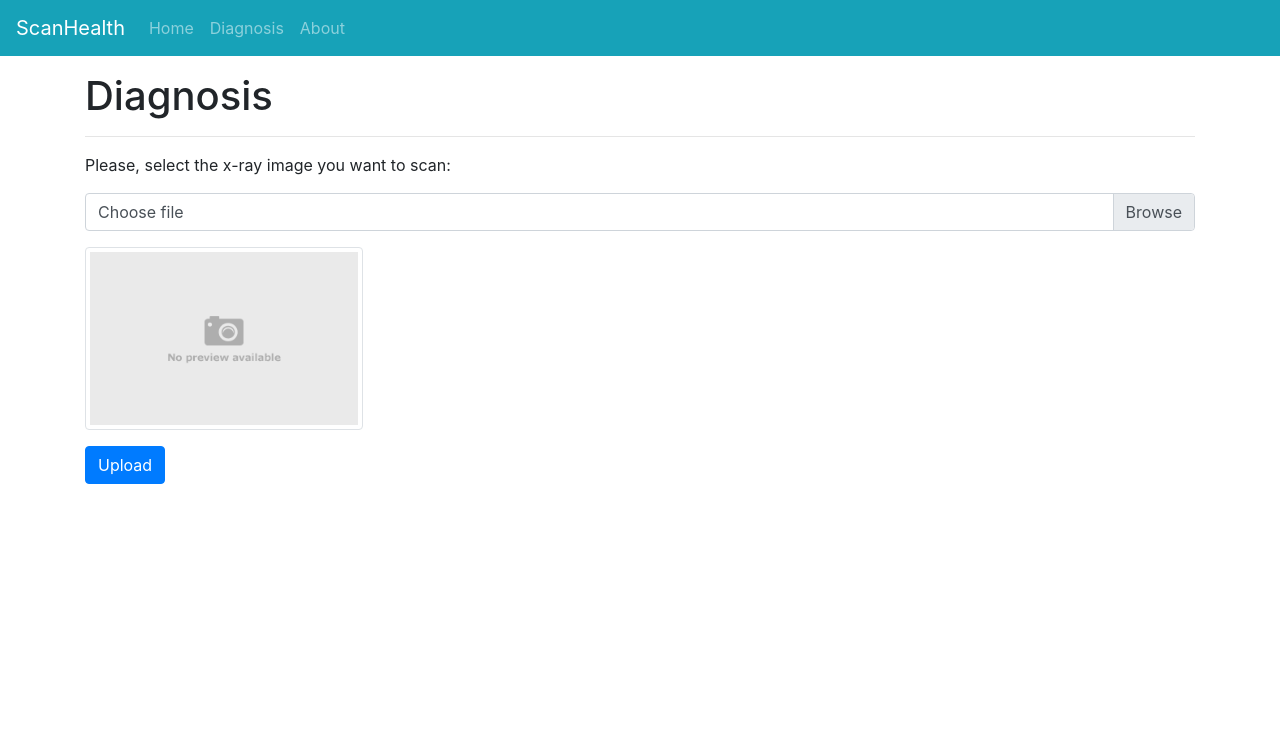
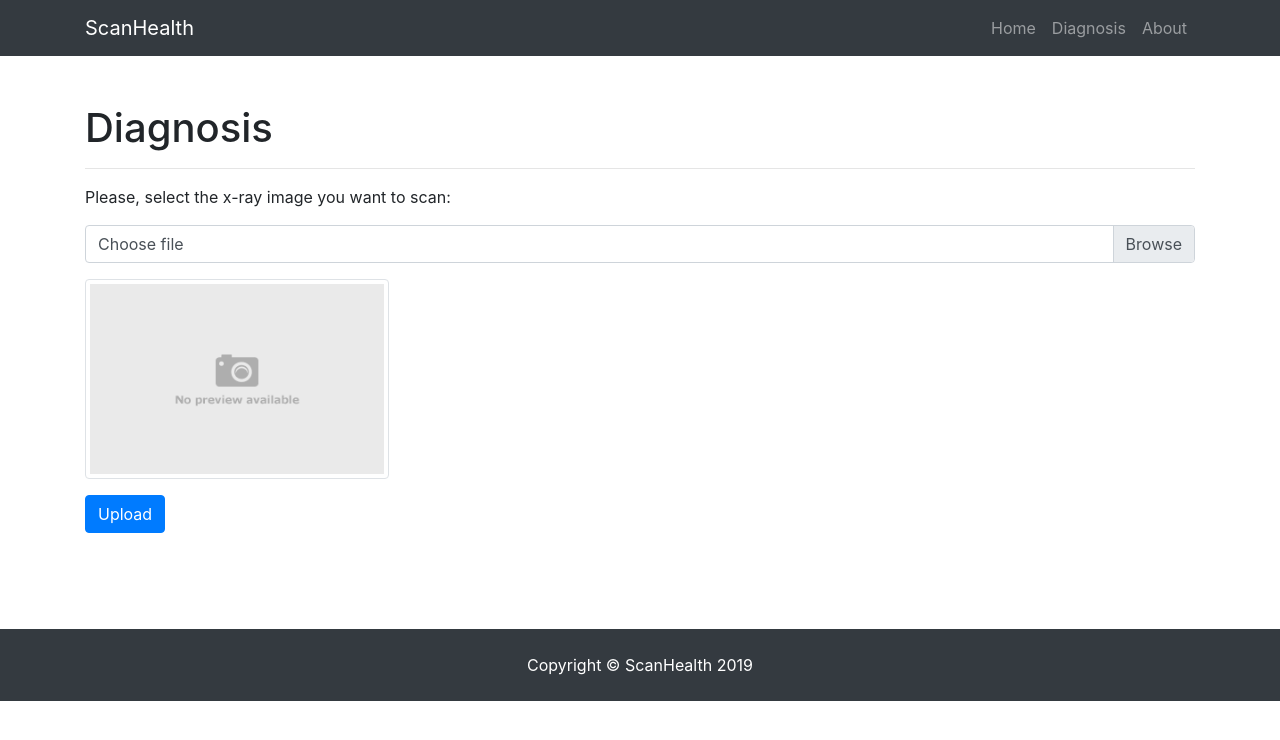
Before and after one commit to jvcm/scan-health, a Flask app: page /diagnosis in a window 1280 px wide. Shown: the top 740 px of the page. Run offline with Flask 2, Linux system fonts and the light colour scheme; some libraries are stand-ins or nearby versions.

Commit message:
final design adjustments

```diff
--- a/run.py
+++ b/run.py
@@ -24,58 +24,8 @@ def index():
     return render_template('index.html')
 
 @app.route('/about')
-def jinja():
-    # Strings
-    my_name = "Julian"
-
-    # Integers
-    my_age = 30
-
-    # Lists
-    langs = ["Python", "JavaScript", "Bash", "Ruby", "C", "Rust"]
-
-    # Dictionaries
-    friends = {
-        "Tony": 43,
-        "Cody": 28,
-        "Amy": 26,
-        "Clarissa": 23,
-        "Wendell": 39
-    }
-
-    # Tuples
-    colors = ("Red", "Blue")
-
-    # Booleans
-    cool = True
-
-    # Classes
-    class GitRemote:
-        def __init__(self, name, description, domain):
-            self.name = name
-            self.description = description
-            self.domain = domain
-
-        def clone(self, repo=''):
-            return f"Cloning into {repo}"
-
-    my_html = '<h1>This is some HTML</h1>'
-
-    my_remote = GitRemote(
-        name="Learning Flask",
-        description="Learn the Flask web framework for Python",
-        domain="https://github.com/Julian-Nash/learning-flask.git"
-    )
-
-    # Functions
-    def repeat(x, qty=1):
-        return x * qty
-
-    return render_template(
-        "about.html", my_name=my_name, my_age=my_age, langs=langs,
-        friends=friends, colors=colors, cool=cool, GitRemote=GitRemote,
-        my_remote=my_remote, repeat=repeat, my_html=my_html
-    )
+def about():
+    return render_template("about.html")
 
 @app.route('/diagnosis', methods = ['POST', 'GET'])
 def upload_image():
--- a/static/css/style.css
+++ /dev/null
@@ -1,32 +0,0 @@
-body {
-    background-color: #ffc1c1;
-}
-
-.btn-file {
-    position: relative;
-    overflow: hidden;
-}
-.btn-file input[type=file] {
-    position: absolute;
-    top: 0;
-    right: 0;
-    min-width: 100%;
-    min-height: 100%;
-    font-size: 100px;
-    text-align: right;
-    filter: alpha(opacity=0);
-    opacity: 0;
-    outline: none;
-    background: white;
-    cursor: inherit;
-    display: block;
-}
-
-#img-upload{
-    width: 100%;
-}
-
-img {
-    max-height: auto;
-    width: 50%;
-  }
--- a/static/js/app.js
+++ /dev/null
@@ -1 +0,0 @@
-console.log("Hello from console");
--- a/templates/diagnosis.html
+++ b/templates/diagnosis.html
@@ -1,9 +1,8 @@
 {% extends "public_template.html" %}
 
-{% block title %}Diagnosis{% endblock %}
-
 {% block main %}
-
+<br>
+<br>
 <div class="container">
     <div class="row">
         <div class="col">
@@ -25,8 +24,8 @@
 
             <!-- <div class="w-25 p-3"></div> -->
 
-            <div class="form-group w-25">
-                <img src="./static/img/no-preview.png" id="img-upload" class="img-thumbnail" class="img-fluid" alt="Responsive image"/>
+            <div class="form-group">
+                <img src="./static/img/no-preview.png" id="img-upload" class="img-thumbnail" style="height:200px; width:auto;" alt="Responsive image"/>
             </div>
 
             <button type="submit" class="btn btn-primary">Upload</button>
--- a/templates/public_template.html
+++ b/templates/public_template.html
@@ -12,20 +12,31 @@
 
     <!-- Bootstrap CSS -->
     <link rel="stylesheet" href="https://stackpath.bootstrapcdn.com/bootstrap/4.4.1/css/bootstrap.min.css" integrity="sha384-Vkoo8x4CGsO3+Hhxv8T/Q5PaXtkKtu6ug5TOeNV6gBiFeWPGFN9MuhOf23Q9Ifjh" crossorigin="anonymous">
-    <title>{% block title %}{% endblock %}</title>
+    <title>ScanHealth - Fast and Safe X-ray Scan</title>
+    <link rel="icon" href="https://cdn.imgbin.com/20/13/25/imgbin-computer-icons-x-ray-radiology-medicine-ray-s9QWAV4VkE3XzTiYYtLsx5sCB.jpg">
   </head>
 
   <body>
-    <nav class="navbar navbar-expand-md bg-info navbar-dark mb-3">
-      <a class="navbar-brand">ScanHealth</a>
-      <button class="navbar-toggler" type="button" data-toggle="collapse" data-target="#navbarNavAltMarkup" aria-controls="navbarNavAltMarkup" aria-expanded="false" aria-label="Toggle navigation">
-        <span class="navbar-toggler-icon"></span>
-      </button>
-      <div class="collapse navbar-collapse" id="navbarNavAltMarkup">
-        <div class="navbar-nav">
-          <a class="nav-item nav-link" href="/">Home <span class="sr-only">(current)</span></a>
-          <a class="nav-item nav-link" href="/diagnosis">Diagnosis</a>
-          <a class="nav-item nav-link" href="/about">About</a>
+
+    <!-- Navigation -->
+    <nav class="navbar navbar-expand-lg navbar-dark bg-dark" id="mainNav">
+      <div class="container">
+        <a class="navbar-brand js-scroll-trigger" href="/">ScanHealth</a>
+        <button class="navbar-toggler" type="button" data-toggle="collapse" data-target="#navbarResponsive" aria-controls="navbarResponsive" aria-expanded="false" aria-label="Toggle navigation">
+          <span class="navbar-toggler-icon"></span>
+        </button>
+        <div class="collapse navbar-collapse" id="navbarResponsive">
+          <ul class="navbar-nav ml-auto">
+            <li class="nav-item">
+              <a class="nav-link js-scroll-trigger" href="/">Home</a>
+            </li>
+            <li class="nav-item">
+              <a class="nav-link js-scroll-trigger" href="/diagnosis">Diagnosis</a>
+            </li>
+            <li class="nav-item">
+              <a class="nav-link js-scroll-trigger" href="/about">About</a>
+            </li>
+          </ul>
         </div>
       </div>
     </nav>
@@ -37,8 +48,17 @@
     <script src="https://code.jquery.com/jquery-3.4.1.slim.min.js" integrity="sha384-J6qa4849blE2+poT4WnyKhv5vZF5SrPo0iEjwBvKU7imGFAV0wwj1yYfoRSJoZ+n" crossorigin="anonymous"></script>
     <script src="https://cdn.jsdelivr.net/npm/popper.js@1.16.0/dist/umd/popper.min.js" integrity="sha384-Q6E9RHvbIyZFJoft+2mJbHaEWldlvI9IOYy5n3zV9zzTtmI3UksdQRVvoxMfooAo" crossorigin="anonymous"></script>
     <script src="https://stackpath.bootstrapcdn.com/bootstrap/4.4.1/js/bootstrap.min.js" integrity="sha384-wfSDF2E50Y2D1uUdj0O3uMBJnjuUD4Ih7YwaYd1iqfktj0Uod8GCExl3Og8ifwB6" crossorigin="anonymous"></script>
-    <script src="{{ url_for('static', filename='js/app.js') }}"></script>
     <br>
     <br>
+    <br>
+    <br>
+
+    <footer class="py-4 bg-dark">
+      <div class="container">
+        <p class="m-0 text-center text-white">Copyright &copy; ScanHealth 2019</p>
+      </div>
+      <!-- /.container -->
+    </footer>
+
   </body>
 </html>
--- a/utils/functions.py
+++ b/utils/functions.py
@@ -19,6 +19,8 @@ def process_img(img_path, img_dims, batch_size):
     test_data = []
 
     img = plt.imread(img_path)
+    if len(img.shape) > 2:
+        img = cv2.cvtColor(img, cv2.COLOR_BGR2GRAY)
     img = cv2.resize(img, (img_dims, img_dims))
     img = np.dstack([img, img, img])
     img = img.astype('float32') / 255
```
Also changed, not shown: templates/about.html (+5 -94 lines), templates/index.html (+10 -0 lines), templates/result.html (+13 -14 lines).
